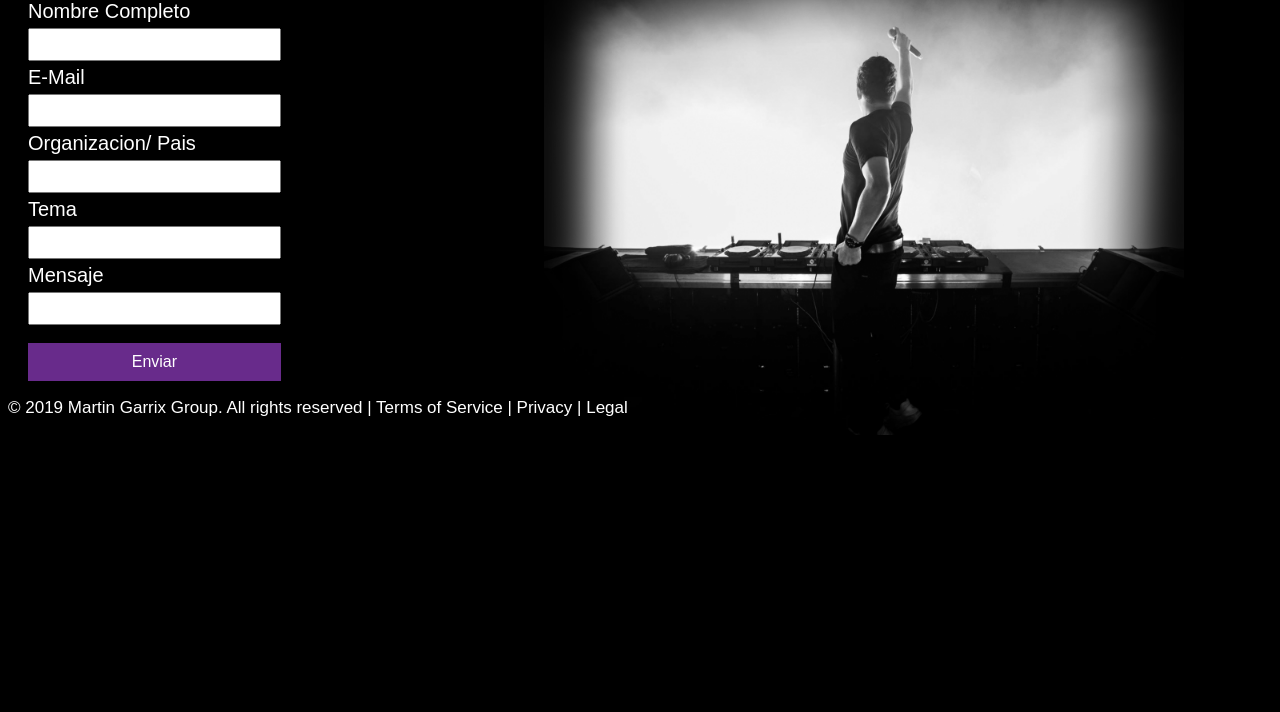
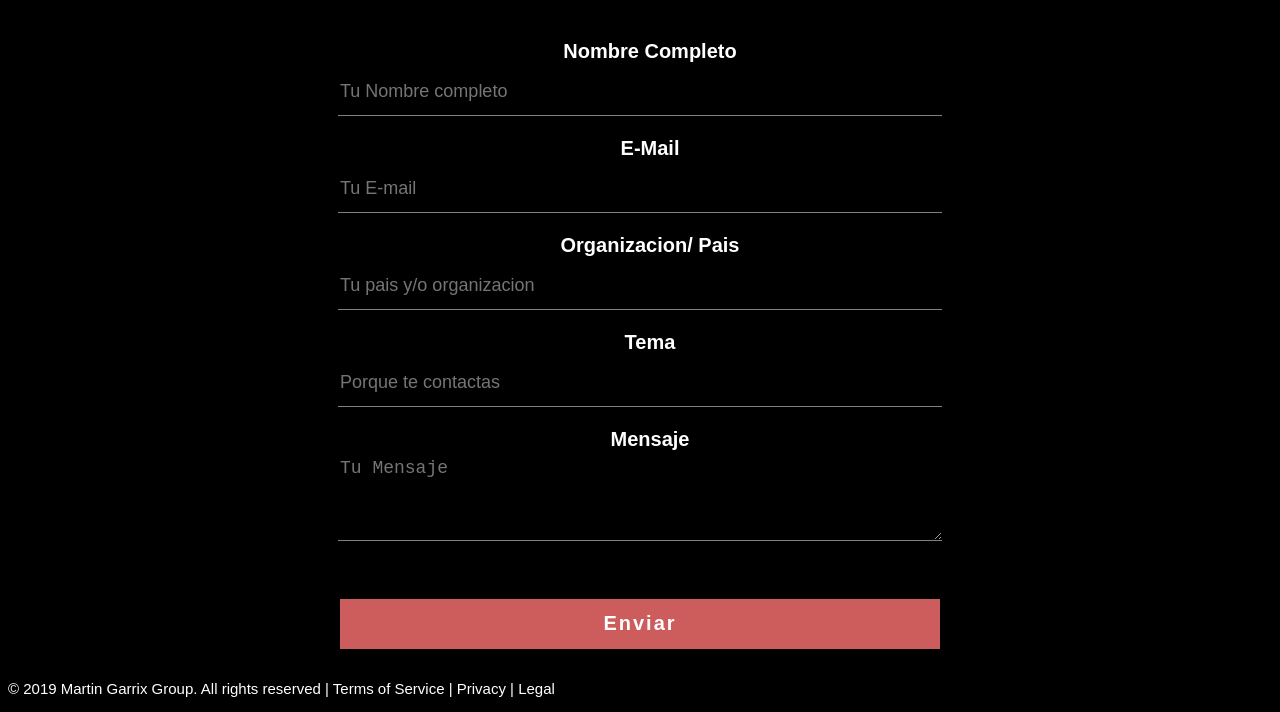
Before and after one commit to rochijacob/martingarrix, a website: page martingarrix-contacto.html in a window 1280 px wide. Shown: the part 131-843 px from the top of the page. Before the commit the page ends 800 px from the top, so only its background shows below. Drawn offline with Linux system fonts and the light colour scheme.

Commit message:
domingocss

```diff
--- a/Primer.css
+++ b/Primer.css
@@ -34,18 +34,10 @@ body.videos {
     background-position: center top 30%;
 }
 
-body.contacto {
-    background-image: url('Imagenes/Martinv2.jpg');
-    background-repeat: no-repeat;
-    background-attachment: scroll;
-    background-size: 50%;
-    background-position-x: 85% ;
-    background-position-y: 100%;
 
-}
 
 h1 {
-    font-size: 70px;
+    font-size: 90px;
     text-transform: uppercase;
     font-family: 'primetimeregular';
     text-align: right;
@@ -133,33 +125,44 @@ nav ul li:hover .dropdown{
 
 }
 
-input {
-    width: 20%;
-    padding: 7px;
-    box-sizing: border-box;
-    margin-left: 20px;
 
+form {
+    margin-top: 50px;
+    transition: all 2.5s ease-in-out;
+    text-align: center;
 }
 
-input [type=submit] {
-    background-color: #4CAF50;
-  border: none;
-  color: white;
-  padding: 16px 32px;
-  text-decoration: none;
-  margin: 4px 2px;
-  cursor: pointer;
+form .submit {
+    background: indianred;
+    border-color: transparent;
+    color: #fff;
+    font-size: 20px;
+    font-weight: bold;
+    letter-spacing: 2px;
+    height: 50px;
+    margin-top: 20px;
 }
 
-input:focus {
-    background-color: rgb(108, 56, 138);
-    width: 20%;
-    box-sizing: border-box;
+form .submit:hover {
+    background-color: rgb(219, 109, 109);
+    cursor: pointer;
 }
 
-form {
-    margin-top: 10px;
+input {
+    height: 45px;
 }
+
+.form-control {
+    width: 600px;
+    background: transparent;
+    border: none;
+    outline: none;
+    border-bottom: 1px solid grey;
+    color: #fff;
+    font-size: 18px;
+    margin-bottom: 16px;
+}
+
 
 .gallery{
     margin: 0 auto;
@@ -193,6 +196,7 @@ form {
     padding-bottom: 5px;
     padding-left: 20px;
     margin: 0 auto;
+    font-weight: bold;
 }
 
 .row {
@@ -249,17 +253,7 @@ form {
     flex-basis: 25%;
 }
 
-/*
-.cart {
-    color: white;
 
-
-}
-
-.cart:hover {
-    color: rgb(209, 209, 209);
-}
-*/
 .container {
     margin: 0 auto;
     width: 100%;
@@ -312,29 +306,6 @@ form {
     margin: 8px;
 }
 
-/*
-.buy-now-button {
-    background: crimson;
-    border-radius: 6px;
-    color: white;
-    text-align: center;
-    padding: 7px;
-}
-
-.buy-now-button:hoover {
-    color: #B10303;
-}
-
-.product-image {
-    text-align: center;
-    width: 50px;
-}
-
-.buy-bar {
-    font-size: 40px;
-    text-align: right;
-}
-*/
 
 .left-video {
 flex-basis: 70%;
@@ -409,11 +380,6 @@ flex-basis: 70%;
     padding-top: 40px;
 }
 
-/*
-#main-title {
-    margin: 0 auto;
-    padding-bottom: 30px;
-} */
 
 #mgtext {
     margin: 0 auto;
@@ -421,6 +387,6 @@ flex-basis: 70%;
     margin-right: 20px;
 }
 
-.legal-wrap {
-    font-size: 12px;
+.legal-wrap p {
+    font-size: 15px;
 }
--- a/martingarrix-contacto.html
+++ b/martingarrix-contacto.html
@@ -29,19 +29,19 @@
     </div>
 </header>
 <main>
-    <div class="contact-page">
-        <form>
+    <div class="contact-form">
+        <form id="contact-form">
            <p class="ftext"> Nombre Completo </p>
-            <input type="text" name="nombre-completo" required>
+            <input type="text" class="form-control" placeholder="Tu Nombre completo" name="nombre-completo" required>
             <p class="ftext"> E-Mail </p>
-            <input type="email" name="e-mail" required>
+            <input type="email" name="e-mail" class="form-control" placeholder="Tu E-mail" required>
             <p class="ftext"> Organizacion/ Pais </p>
-            <input type="text" name="Pais">
+            <input type="text"  class="form-control" placeholder="Tu pais y/o organizacion" name="Pais">
             <p class="ftext"> Tema </p>
-            <input type="text" name="tema">
+            <input type="text" class="form-control" placeholder="Porque te contactas" name="tema">
             <p class="ftext"> Mensaje </p>
-            <input type="text" name="mensaje" required><br><br>
-            <input type="button" value="Enviar"  onclick="alert ('Tu mensaje ha sido enviado')" class="button"><br>
+            <textarea name="text" class="form-control" placeholder="Tu Mensaje" rows="4" required></textarea><br><br>
+            <input type="button" value="Enviar" class="form-control submit" onclick="alert ('Tu mensaje ha sido enviado')" class="button"><br>
         </form>
     </div>
 </main>
--- /dev/null
+++ b/scss/style.scss
@@ -0,0 +1,27 @@
+body{
+    color:red;
+}
+.header__navigation {
+    background : #008cba ;
+    padding : 1rem 0 ;
+    margin : 2rem 0 ;
+    text-transform : uppercase ;
+    }
+
+.header__navigation--secondary {
+@extend .header__navigation;
+background : #dfe0e0 ;
+    }
+
+ul {
+    list-style : none ;
+    li {
+    padding : 15px ;
+    display : inline-block ;
+        a {
+        text-decoration : none ;
+        font-size : 16px ;
+        color : #444 ;
+        }
+    }
+}
```
Also changed, not shown: package.json (added, +25 -0 lines), css/main.css (added), 2 other files.
